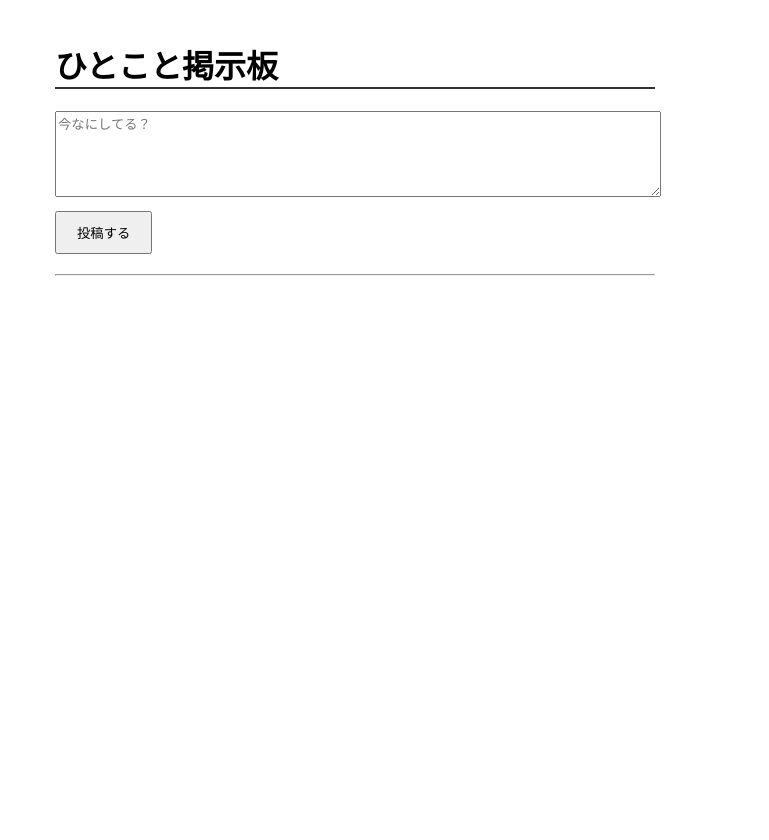
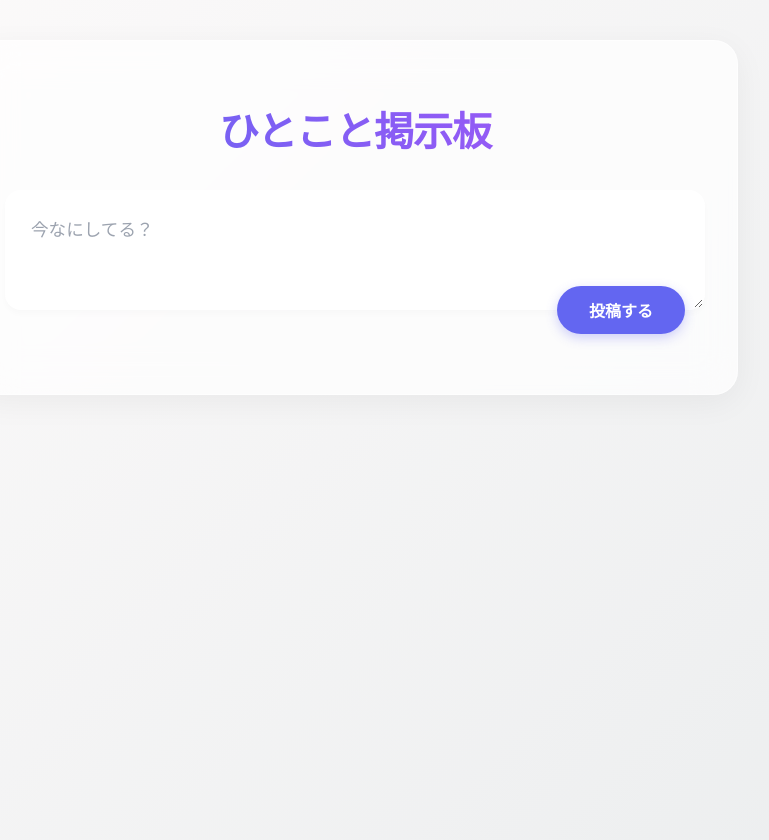
Before and after one commit to asterisk3157/base_app_test, a Flask app: page / in a window 1280 px wide. Shown: the whole page, without its empty margins (285-1054 px from the left). Before the commit the page ends 276 px from the top, so only its background shows below. Run offline with Flask 3, Linux system fonts and the light colour scheme; data that the repository does not hold is empty.

Commit message:
style: redesign UI with modern glassmorphism

```diff
--- a/templates/index.html
+++ b/templates/index.html
@@ -4,52 +4,173 @@
 <head>
     <meta charset="UTF-8">
     <meta name="viewport" content="width=device-width, initial-scale=1.0">
-    <title>Simple Board</title>
+    <title>Simple Board - Premium Edition</title>
+    <link rel="preconnect" href="https://fonts.googleapis.com">
+    <link rel="preconnect" href="https://fonts.gstatic.com" crossorigin>
+    <link href="https://fonts.googleapis.com/css2?family=Inter:wght@400;600;800&display=swap" rel="stylesheet">
     <style>
+        :root {
+            --primary: #6366f1;
+            --primary-hover: #4f46e5;
+            --bg-gradient: linear-gradient(135deg, #fdfbfb 0%, #ebedee 100%);
+            --glass-bg: rgba(255, 255, 255, 0.7);
+            --glass-border: rgba(255, 255, 255, 0.5);
+            --text-main: #1f2937;
+            --text-muted: #6b7280;
+        }
+
         body {
-            font-family: sans-serif;
-            max-width: 600px;
-            margin: 0 auto;
-            padding: 20px;
+            font-family: 'Inter', sans-serif;
+            margin: 0;
+            padding: 0;
+            background: var(--bg-gradient);
+            min-height: 100vh;
+            display: flex;
+            justify-content: center;
+            align-items: flex-start;
+            padding-top: 5vh;
+            color: var(--text-main);
+        }
+
+        .container {
+            width: 100%;
+            max-width: 700px;
+            padding: 2rem;
+            background: var(--glass-bg);
+            backdrop-filter: blur(20px);
+            -webkit-backdrop-filter: blur(20px);
+            border-radius: 24px;
+            border: 1px solid var(--glass-border);
+            box-shadow: 0 8px 32px rgba(0, 0, 0, 0.05);
+            animation: fadeIn 0.8s ease-out;
+        }
+
+        @keyframes fadeIn {
+            from { opacity: 0; transform: translateY(20px); }
+            to { opacity: 1; transform: translateY(0); }
         }
 
         h1 {
-            border-bottom: 2px solid #333;
+            text-align: center;
+            font-weight: 800;
+            font-size: 2.5rem;
+            margin-bottom: 2rem;
+            background: linear-gradient(to right, #6366f1, #a855f7);
+            -webkit-background-clip: text;
+            -webkit-text-fill-color: transparent;
+            letter-spacing: -1px;
         }
 
         form {
-            margin-bottom: 20px;
+            position: relative;
+            margin-bottom: 3rem;
         }
 
         textarea {
             width: 100%;
-            height: 80px;
-            margin-bottom: 10px;
+            height: 120px;
+            padding: 1.5rem;
+            box-sizing: border-box;
+            border-radius: 16px;
+            border: 2px solid transparent;
+            background: white;
+            box-shadow: 0 4px 6px rgba(0, 0, 0, 0.02);
+            font-size: 1.1rem;
+            font-family: 'Inter', sans-serif;
+            resize: vertical;
+            transition: all 0.3s ease;
+        }
+
+        textarea:focus {
+            outline: none;
+            border-color: var(--primary);
+            box-shadow: 0 0 0 4px rgba(99, 102, 241, 0.1);
+        }
+
+        textarea::placeholder {
+            color: #9ca3af;
         }
 
         button {
-            padding: 10px 20px;
+            position: absolute;
+            bottom: -20px;
+            right: 20px;
+            background: var(--primary);
+            color: white;
+            border: none;
+            padding: 12px 32px;
+            border-radius: 999px;
+            font-size: 1rem;
+            font-weight: 600;
             cursor: pointer;
+            box-shadow: 0 4px 12px rgba(99, 102, 241, 0.3);
+            transition: all 0.2s ease;
+        }
+
+        button:hover {
+            background: var(--primary-hover);
+            transform: translateY(-2px);
+            box-shadow: 0 6px 16px rgba(99, 102, 241, 0.4);
+        }
+
+        button:active {
+            transform: translateY(0);
+        }
+
+        #posts {
+            display: flex;
+            flex-direction: column;
+            gap: 1.5rem;
         }
 
         .post {
-            border: 1px solid #ccc;
-            padding: 10px;
-            margin-bottom: 10px;
-            border-radius: 5px;
+            background: white;
+            padding: 1.5rem;
+            border-radius: 16px;
+            box-shadow: 0 2px 8px rgba(0, 0, 0, 0.04);
+            border: 1px solid rgba(0, 0, 0, 0.02);
+            font-size: 1.1rem;
+            line-height: 1.6;
+            animation: slideIn 0.4s ease-out;
+            transition: transform 0.2s ease;
+        }
+
+        .post:hover {
+            transform: scale(1.01);
+        }
+
+        /* Essential specifically for XSS demo button embedded safely within aesthetic framework */
+        .post button {
+            position: static;
+            display: inline-block;
+            margin-top: 10px;
+            background: #ef4444;
+            box-shadow: 0 4px 12px rgba(239, 68, 68, 0.3);
+        }
+
+        .post button:hover {
+            background: #dc2626;
+            box-shadow: 0 6px 16px rgba(239, 68, 68, 0.4);
+        }
+
+        @keyframes slideIn {
+            from { opacity: 0; transform: translateX(-20px); }
+            to { opacity: 1; transform: translateX(0); }
         }
     </style>
 </head>
 
 <body>
+    <div class="container">
         <h1>ひとこと掲示板</h1>
         <form id="postForm">
             <textarea name="content" id="content" placeholder="今なにしてる？" required></textarea>
             <button type="submit">投稿する</button>
         </form>
-    <hr>
+
         <div id="posts">
             <!-- Posts will be loaded here via JS -->
+        </div>
     </div>
 
     <script>
```
Lines whose indentation alone changed are shown as unchanged.
